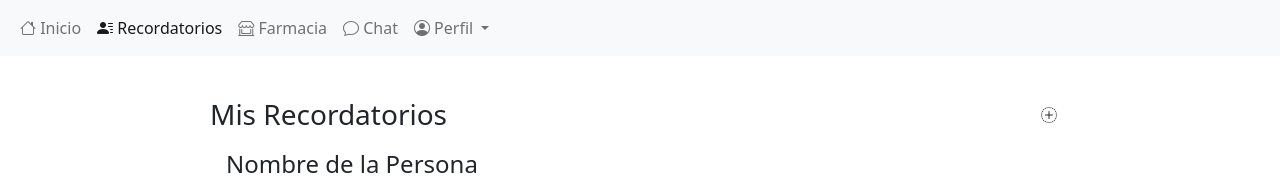
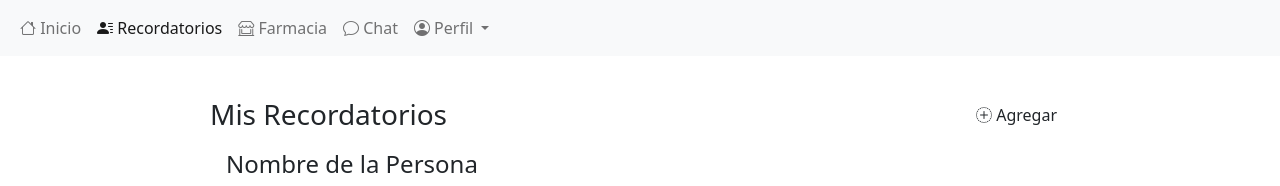
Before and after one commit to jmarroquin202096/MECHAT, an Angular app in the folder medchat/: page /recordatorios in a window 1280 px wide. Shown: the top 186 px of the page. Built offline with nearby package versions, Linux system fonts and the light colour scheme.

Commit message:
Recordatorios

```diff
--- a/medchat/src/app/components/recordatorios/recordatorios.component.html
+++ b/medchat/src/app/components/recordatorios/recordatorios.component.html
@@ -4,7 +4,8 @@
           <div class="h3">Mis Recordatorios</div>
       </div>
       <div class="btn" id="sub" data-bs-toggle="modal"
-      data-bs-target="#recordatorio"><i class="bi bi-plus-circle-dotted"></i></div></div>
+      data-bs-target="#recordatorio"><i class="bi bi-plus-circle-dotted"></i> Agregar</div>
+    </div>
 <!--
   MODAL
 -->
```
